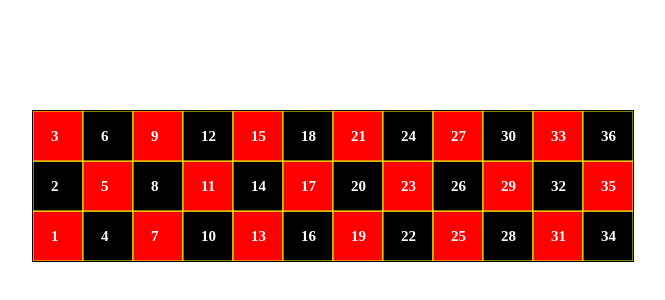
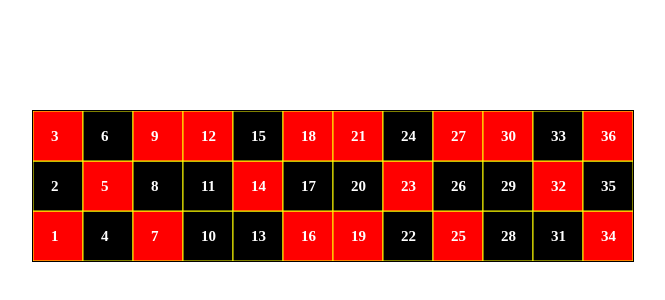
Before and after one commit to AlekseyOk/Roulette, a React (Create React App) app: page / in a window 1280 px wide. Shown: the part 290-590 px from the top of the page, without its empty margins (608-1273 px from the left). Built offline with nearby package versions, Linux system fonts and the light colour scheme; the HTML template or start-up script is replaced by a standard one.

Commit message:
fix cells color

```diff
--- a/src/Components/bettingGrid.tsx
+++ b/src/Components/bettingGrid.tsx
@@ -9,7 +9,8 @@ let BettingGrid = () => {
                 {coordinatesOfSquareCells.map((squareCellCoordinates: Array<number>, index: number) => {
                     let [coordX, coordY] = squareCellCoordinates
                     let colorOfsquereCell: string = ''
-                    index % 2 === 0 ? colorOfsquereCell = 'redSquereCell' : colorOfsquereCell = 'blackSquereCell'
+                    let redSquareCeels = [1, 3, 5, 7, 9, 12, 14, 16, 18, 19, 21, 23, 25, 27, 30, 32, 34, 36].map(el=>el-1)
+                    redSquareCeels.includes(index) ? colorOfsquereCell = 'redSquereCell' : colorOfsquereCell = 'blackSquereCell'
                     return <g>
                         <g>
                             <rect className={colorOfsquereCell} x={coordX} y={coordY} key={index}></rect>
```
